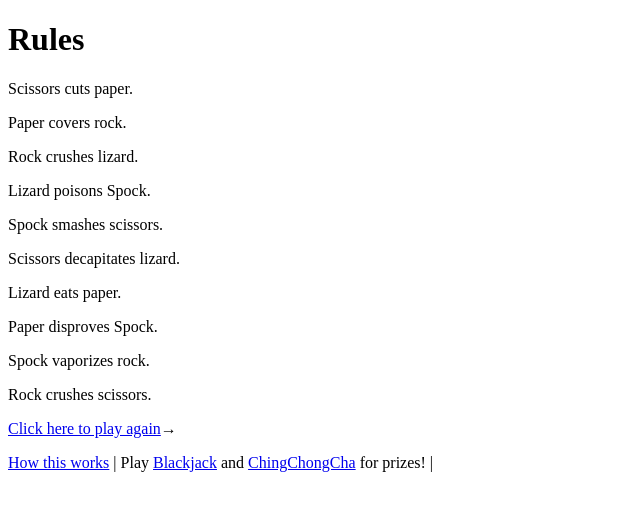
After one commit to avukonke/mxit-spock_flask, a Flask app: template templates/rules.html in a window 1280 px wide. The commit adds this page. Shown: the top 511 px of the page, without its empty margins (0-640 px from the left). Run offline with Flask 2, Linux system fonts and the light colour scheme; the template is opened without the code that fills it, so the values that code supplies are empty.

Commit message:
added rules and polish

```diff
--- a/templates/base.html
+++ b/templates/base.html
@@ -7,7 +7,11 @@
 <body>
 
 {% block body %} {% endblock %}
-<a href="http://ox-d.shinka.sh/mw/1.0/rc?cs=5098de7dcb697&cb={random}" ><img src="http://ox-d.shinka.sh/mw/1.0/ai?auid=313837&cs=5098de7dcb697&cb={random}" border="0" alt=""></a>
+<p>
+	<a href="/rules">How this works</a> |
+	Play <a href="mxit://BestBlackjack/" type="mxit/service-navigation">Blackjack</a> and
+	<a href="mxit://ChingChongCha/" type="mxit/service-navigation">ChingChongCha</a> for prizes! |
+</p>
 
 
 </body>
--- /dev/null
+++ b/templates/rules.html
@@ -0,0 +1,15 @@
+{% extends "base.html" %}
+{% block body %}
+<h1>Rules</h1>
+<p>Scissors cuts paper.</p>
+<p>Paper covers rock.</p>
+<p>Rock crushes lizard.</p>
+<p>Lizard poisons Spock.</p>
+<p>Spock smashes scissors.</p>
+<p>Scissors decapitates lizard.</p>
+<p>Lizard eats paper.</p>
+<p>Paper disproves Spock.</p>
+<p>Spock vaporizes rock.</p>
+<p>Rock crushes scissors.</p>
+<p><a href="/play">Click here to play again</a>&rarr;</p>
+{% endblock %}
```
Also changed, not shown: templates/index.html (+5 -2 lines), templates/play.html (+8 -4 lines).
